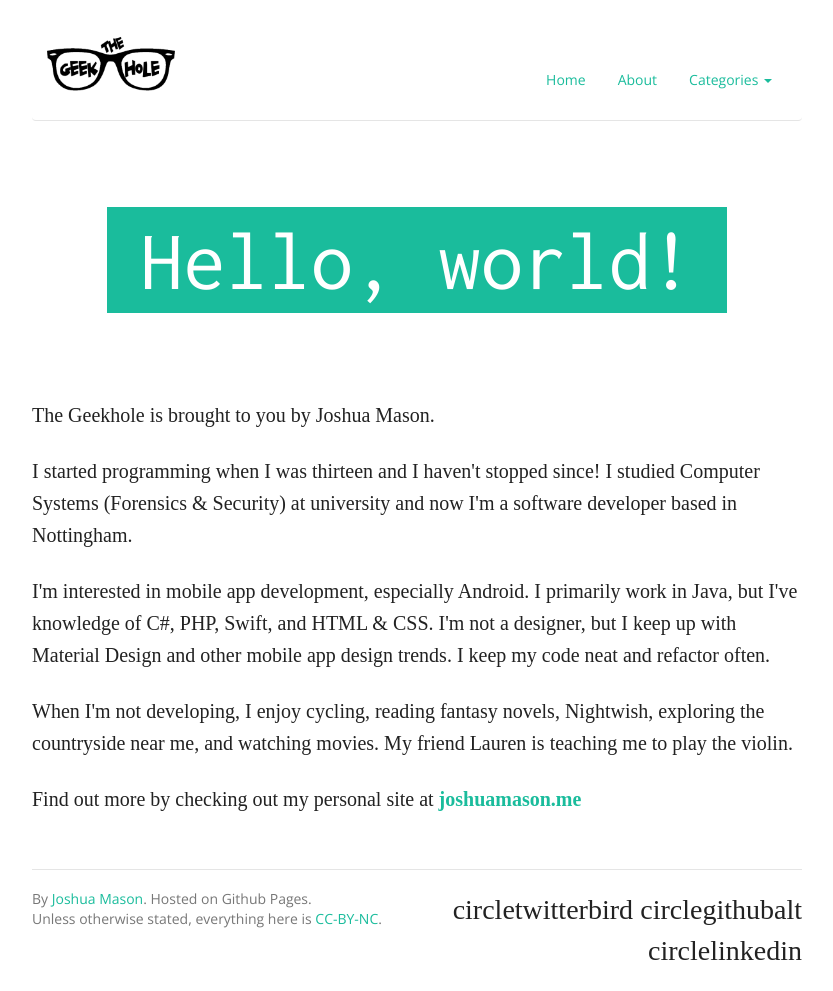
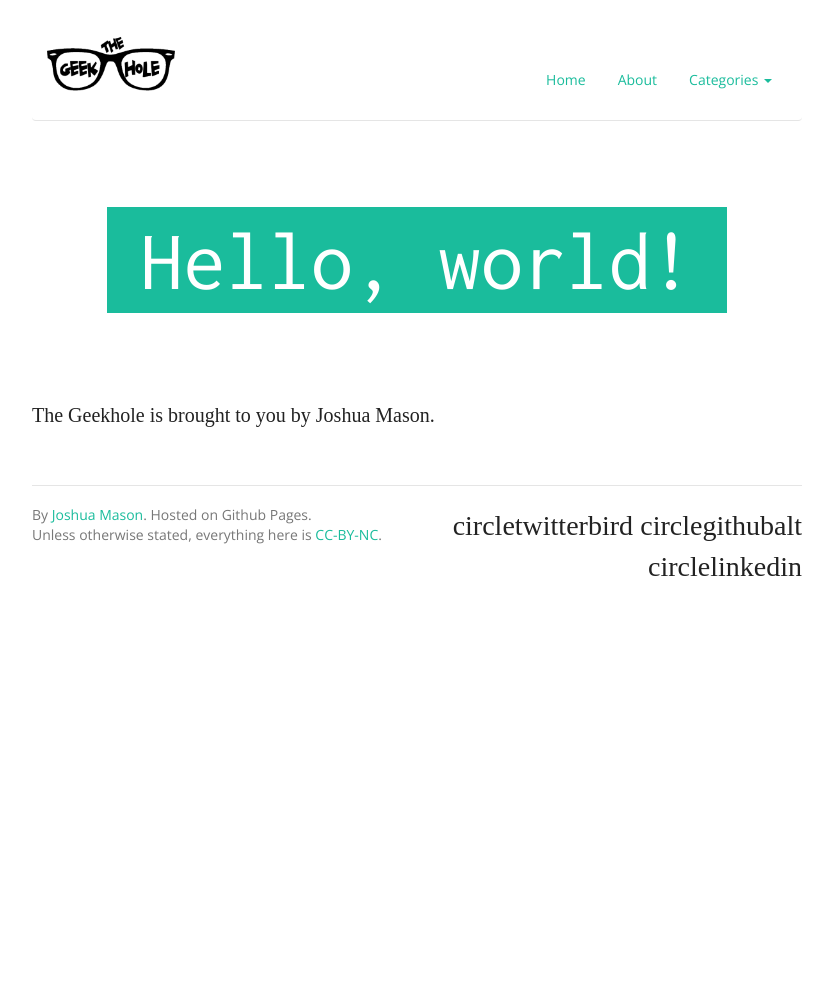
Before and after one commit to Geekhole/geekhole.github.io2, a Jekyll site: the page built from about.html, in a window 1280 px wide. Shown: the whole page, without its empty margins (223-1056 px from the left). Built offline with Jekyll 4.4.1, drawn with Linux system fonts in a browser that asks for light colours; some web fonts are replaced; after the commit the page ends 900 px from its top, so only the background shows below that.

Commit message:
Update about.html

```diff
--- a/about.html
+++ b/about.html
@@ -10,9 +10,5 @@ description: "This is what I do."
   </div>
   <div class="container narrow-width post-content">
     <p>The Geekhole is brought to you by Joshua Mason. </p>
-    <p>I started programming when I was thirteen and I haven't stopped since! I studied Computer Systems (Forensics &amp; Security) at university and now I'm a software developer based in Nottingham.</p>
-    <p>I'm interested in mobile app development, especially Android. I primarily work in Java, but I've knowledge of C#, PHP, Swift, and HTML &amp; CSS. I'm not a designer, but I keep up with Material Design and other mobile app design trends. I keep my code neat and refactor often.</p>
-    <p>When I'm not developing, I enjoy cycling, reading fantasy novels, Nightwish, exploring the countryside near me, and watching movies. My friend Lauren is teaching me to play the violin.</p>
-    <p>Find out more by checking out my personal site at <strong><a href="http://joshuamason.me/">joshuamason.me</a></strong></p>
   </div>
 </div>
```
